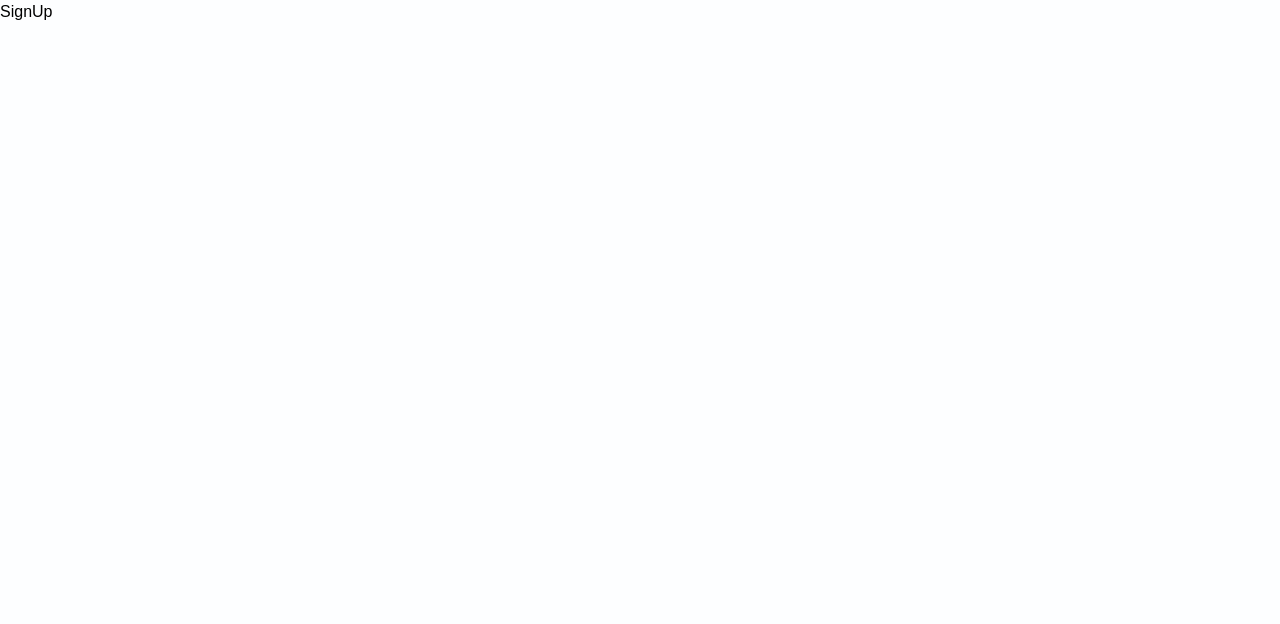
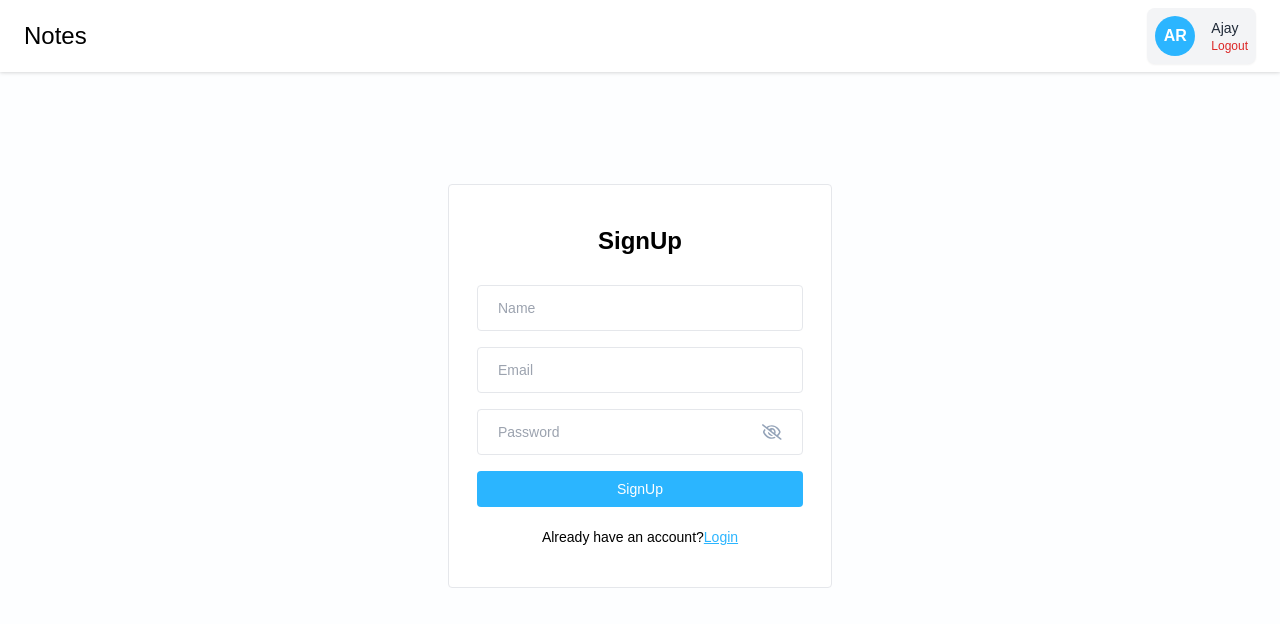
Before and after one commit to AjayPieris/NoteApp, a React (Vite) app in the folder frontend/my-project/: page /signup in a window 1280 px wide. Shown: the top 624 px of the page. Built offline with nearby package versions, Linux system fonts and the light colour scheme.

Commit message:
file add and some change new

```diff
--- /dev/null
+++ b/frontend/my-project/src/components/Cards/ProfileInfo.jsx
@@ -0,0 +1,23 @@
+function ProfileInfo({ onLogout }) {
+  return (
+    <div className="flex items-center space-x-4 bg-gray-100 p-2 rounded-lg shadow-sm">
+      {/* Avatar Circle */}
+      <div className="w-10 h-10 rounded-full bg-primary text-white flex items-center justify-center font-semibold">
+        AR
+      </div>
+
+      {/* Name and Logout */}
+      <div className="flex flex-col">
+        <p className="text-sm font-medium text-gray-800">Ajay</p>
+        <button
+          onClick={onLogout}
+          className="text-xs text-red-600 hover:underline focus:outline-none"
+        >
+          Logout
+        </button>
+      </div>
+    </div>
+  );
+}
+
+export default ProfileInfo;
--- a/frontend/my-project/src/components/Navbar/Navbar.jsx
+++ b/frontend/my-project/src/components/Navbar/Navbar.jsx
@@ -1,11 +1,14 @@
 import React from 'react'
+import ProfileInfo from '../Cards/profileInfo'
 
 function Navbar() {
   return (
     <>
       <div className='bg-white flex items-center justify-between px-6 py-2 drop-shadow'>
         <h2 className='text-2xl font-medium text-black py-2'>Notes</h2>
+        <ProfileInfo/>
       </div>
+
     </>
   )
 }
--- a/frontend/my-project/src/pages/Home/Home.jsx
+++ b/frontend/my-project/src/pages/Home/Home.jsx
@@ -1,10 +1,12 @@
 import React from 'react'
+import Navbar from '../../components/Navbar/Navbar'
+
 
 function Home() {
   return (
-    <div>
-      Home
-    </div>
+    <>
+    <Navbar/>
+    </>
   )
 }
 
--- a/frontend/my-project/src/pages/Login/Login.jsx
+++ b/frontend/my-project/src/pages/Login/Login.jsx
@@ -1,18 +1,50 @@
-import React from "react";
+import React, { useState } from "react";
 import Navbar from "../../components/Navbar/Navbar";
 import { Link } from "react-router-dom";
 import Passwordinput from "../../components/input/Passwordinput";
+import { ValidateEmail } from "../../utils/helper";
 function Login() {
+  const [email, setEmail] = useState("");
+  const [password, setPassword] = useState("");
+  const [error, setError] = useState(null);
+
+  const handleLogin = (e) => {
+    e.preventDefault(); // Stop the form from refreshing the page
+
+    if (!ValidateEmail(email)) {
+      setError("please enter a valid email");
+      return;
+    }
+    if(!password) {
+      setError("Please enter the password");
+      return;
+    }
+
+    setError("")
+  };
+
   return (
     <div>
       <Navbar />
       <div className="flex items-center justify-center mt-28 ">
         <div className="w-96 border rounded bg-white px-7 py-10">
-          <form onSubmit={() => {}}>
+          <form onSubmit={handleLogin}>
             <h4 className="text-2xl font-bold mb-7 text-center">Login</h4>
-            <input type="text" placeholder="Email" className="input-box" />
-            <Passwordinput/>
-            <button type="submit" className="btn-primary">
+            <input
+              type="text"
+              placeholder="Email"
+              className="input-box"
+              value={email} // display the value stored in email
+              onChange={(e) => setEmail(e.target.value)} // display the value stored in email
+            />
+            <Passwordinput
+              value={password}
+              onChange={(e) => setPassword(e.target.value)}
+            />
+
+            {error && <p className="text-red-500 text-sm mt-1">{error}</p>}
+
+            <button type="submit" className="btn-primary" >
               Login
             </button>
             <p className="text-sm text-center mt-4">
--- a/frontend/my-project/src/pages/SignUp/SignUp.jsx
+++ b/frontend/my-project/src/pages/SignUp/SignUp.jsx
@@ -1,11 +1,84 @@
-import React from 'react'
+import React, { useState } from "react";
+import Navbar from "../../components/Navbar/Navbar";
+import Passwordinput from "../../components/input/Passwordinput";
+import { ValidateEmail } from "../../utils/helper";
+import { Link } from "react-router-dom";
+
 
 function SignUp() {
+  const [name, setName] = useState("");
+  const [email, setEmail] = useState("");
+  const [password, setPassword] = useState("");
+  const [error, setError] = useState(null);
+
+  const handleSignUp = async (e) => {
+    e.preventDefault();
+
+    if (!name) {
+      setError("Please enter your name");
+      return
+    }
+    if (!ValidateEmail(email)) {
+      setError("Please enter valid email");
+      return
+    }
+    if (!password) {
+      setError("Please enter the password");
+      return
+    }
+
+    setError("");
+
+    //signUp API Call
+
+  };
   return (
-    <div>
-      SignUp
-    </div>
-  )
+    <>
+      <Navbar />
+
+      <div className="flex items-center justify-center mt-28 ">
+        <div className="w-96 border rounded bg-white px-7 py-10">
+          <form onSubmit={handleSignUp}>
+            <h4 className="text-2xl font-bold mb-7 text-center">SignUp</h4>
+            <input type="text"
+            placeholder="Name"
+            className="input-box"
+            value={name}
+            onChange={(e)=> setName(e.target.value)}
+            />
+
+            <input
+              type="text"
+              placeholder="Email"
+              className="input-box"
+              value={email} // display the value stored in email
+              onChange={(e) => setEmail(e.target.value)} // display the value stored in email
+            />
+            <Passwordinput
+              value={password}
+              onChange={(e) => setPassword(e.target.value)}
+            />
+
+            {error && <p className="text-red-500 text-sm mt-2">{error}</p>}
+
+
+            <button type="submit" className="btn-primary">
+              SignUp
+            </button>
+            <p className="text-sm text-center mt-4">
+              Already have an account?{""}
+              <Link to="/login" className="font-medium text-primary underline">
+                Login
+              </Link>
+              {/* <Link>
+👉 This is like an <a> (anchor) tag, but it comes from React Router.
+🔄 It’s used to go to another page without refreshing the browser. */}
+            </p>
+          </form>
+        </div>
+      </div>
+    </>
+  );
 }
 
-export default SignUp
+export default SignUp;
--- /dev/null
+++ b/frontend/my-project/src/utils/helper.js
@@ -0,0 +1,8 @@
+// Exporting the ValidateEmail function so it can be used in other files
+export const ValidateEmail = (email) => {
+  // Regular expression pattern to check if the email is valid
+  const regex = /^[^\s@]+@[^\s@]+\.[^\s@]+$/;
+
+  // Return true if email matches the pattern, otherwise false
+  return regex.test(email);
+};
```
